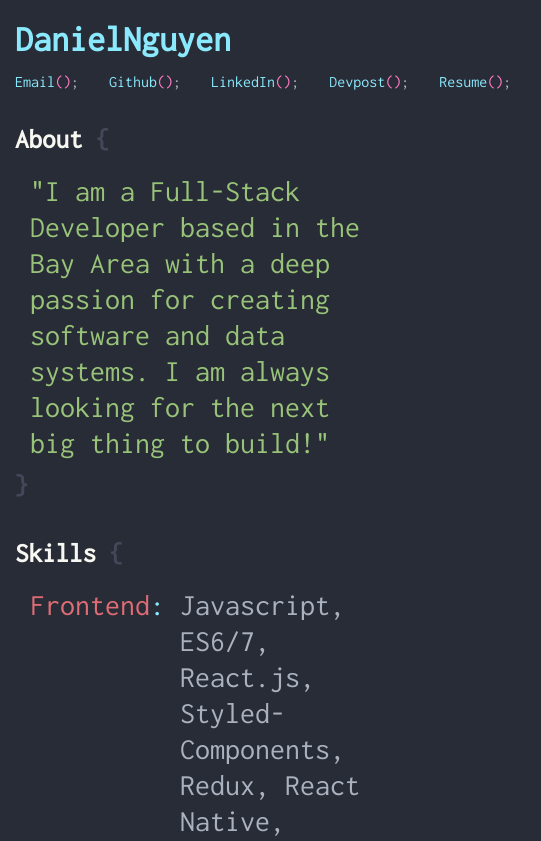
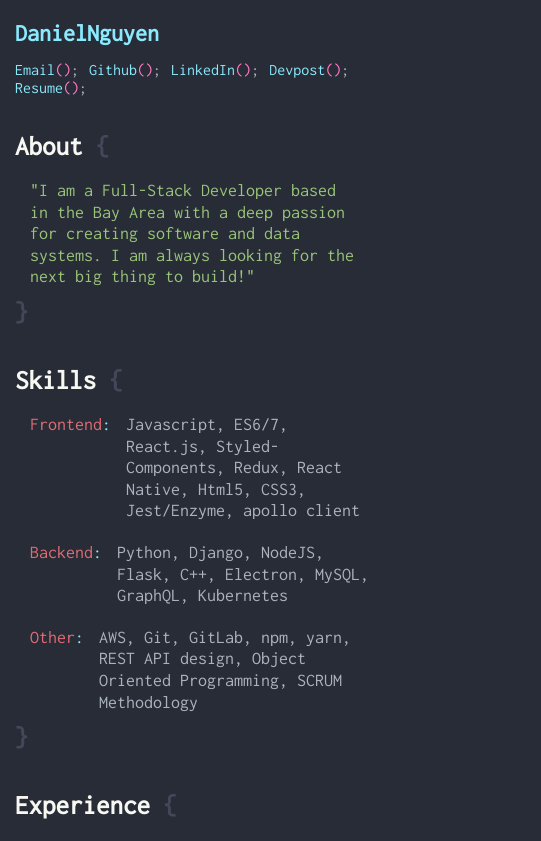
Before and after one commit to Dnguy104/Portfolio, a React app: page / in a window 390 px wide. Shown: the top 841 px of the page, 541 px wide, since content can reach past the window. Built offline with nearby package versions, Linux system fonts and the light colour scheme.

Commit message:
media query changes

```diff
--- a/src/components/App.js
+++ b/src/components/App.js
@@ -37,9 +37,6 @@
     color: ${theme.colors.grey};
     font-size: 18px;
     line-height: 1.2;
-    @media only screen and (max-width: 760px) {
-      font-size: 30px;
-    }
   }
 
 `;
@@ -153,10 +150,6 @@
       padding-left: 15px;
       padding-right: 15px;
       width: 100%;
-
-      p {
-        font-size: 30px;
-      }
   }
 
   h2 {
--- a/src/components/components/Header.js
+++ b/src/components/components/Header.js
@@ -44,25 +44,31 @@
 };
 
 const styledHeader = styled(Header)`
-  /* @media only screen and (min-width: 850px) {
-    .links{
-      display: block;
+  @media only screen and (min-width: 850px) {
+    h1 {
+      font-size: 36px;
+    }
+    a {
+      margin-right: 30px;
     }
   }
   @media only screen and (max-width: 850px) {
-    .links{
-      display: none;
+    h1 {
+      font-size: 24px;
     }
-  } */
+
+    a {
+      margin-right: 10px;
+    }
+  }
 
   h1 {
-    font-size: 36px;
     color: ${theme.colors.aqua};
     padding-bottom: 15px;
   }
 
   a {
-    margin-right: 30px;
+    display: inline-block;
     padding-bottom: 1px;
     text-decoration: none;
     :hover {
@@ -73,6 +79,7 @@
 
   .links {
     padding-bottom: 15px;
+    width: 100%;
   }
 `;
 
--- a/src/index.html
+++ b/src/index.html
@@ -4,6 +4,7 @@
   <head>
     <meta charset="utf-8">
     <title>Portfolio</title>
+    <meta name="viewport" content="width=device-width, initial-scale=1">
   </head>
 
   <body>
```
